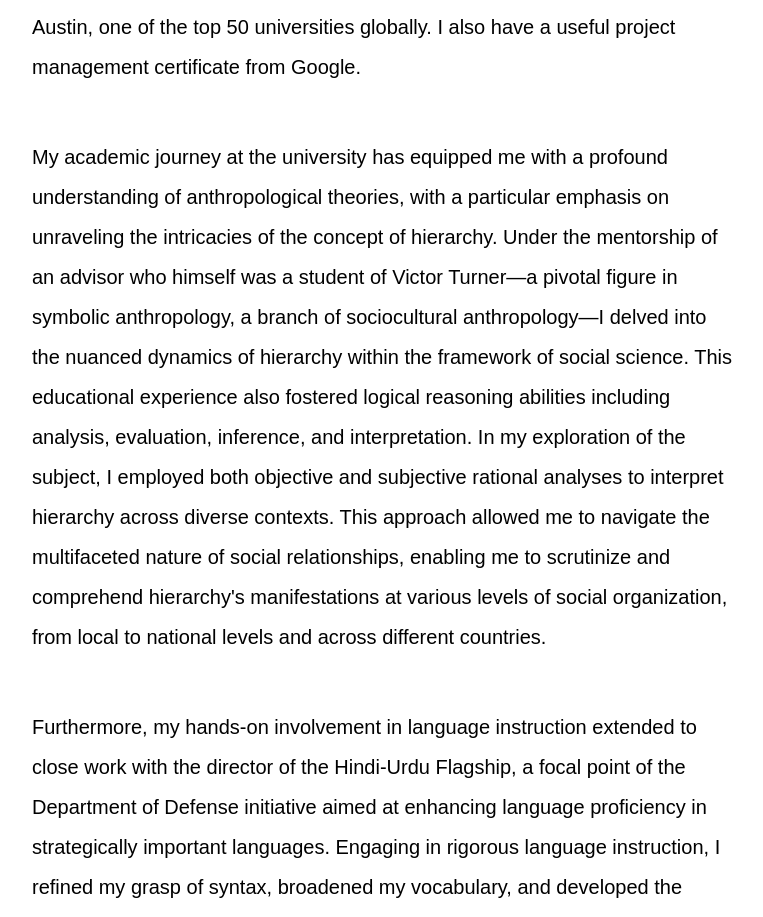
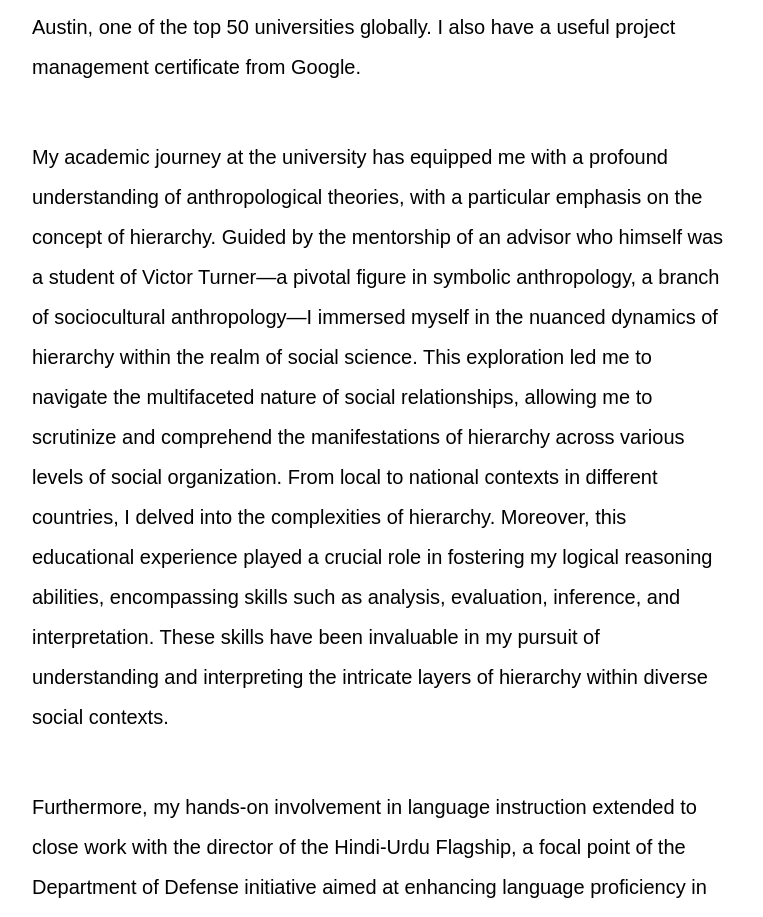
Before and after one commit to Colin-Pace/Portfolio, a React (Create React App) app: page / in a window 1280 px wide. Shown: the part 562-1479 px from the top of the page, without its empty margins (258-1021 px from the left). Built offline with nearby package versions, Linux system fonts and the light colour scheme.

Commit message:
textual edit

```diff
--- a/src/Profile.js
+++ b/src/Profile.js
@@ -6,7 +6,7 @@ function Profile() {
     <div>
       <p className = 'profileText'>I relish a sophisticated science joke like, "Why don’t scientists trust atoms? Because they make up everything."</p>
       <p className = 'profileText'>On the scholastic front, I've not only embraced academic excellence but soared to remarkable heights, clinching positions nationally in the 99th and 96th percentiles on standardized tests, each time in two subjects. In formal education, I have a bachelor of arts degree in anthropology, master of arts degree in Asian cultures and languages with a focus on Modern Standard Hindi, and a coding boot camp certificate from The University of Texas at Austin, one of the top 50 universities globally. I also have a useful project management certificate from Google.</p>
-      <p className = 'profileText'>My academic journey at the university has equipped me with a profound understanding of anthropological theories, with a particular emphasis on unraveling the intricacies of the concept of hierarchy. Under the mentorship of an advisor who himself was a student of Victor Turner—a pivotal figure in symbolic anthropology, a branch of sociocultural anthropology—I delved into the nuanced dynamics of hierarchy within the framework of social science. This educational experience also fostered logical reasoning abilities including analysis, evaluation, inference, and interpretation. In my exploration of the subject, I employed both objective and subjective rational analyses to interpret hierarchy across diverse contexts. This approach allowed me to navigate the multifaceted nature of social relationships, enabling me to scrutinize and comprehend hierarchy's manifestations at various levels of social organization, from local to national levels and across different countries.</p>
+      <p className = 'profileText'>My academic journey at the university has equipped me with a profound understanding of anthropological theories, with a particular emphasis on the concept of hierarchy. Guided by the mentorship of an advisor who himself was a student of Victor Turner—a pivotal figure in symbolic anthropology, a branch of sociocultural anthropology—I immersed myself in the nuanced dynamics of hierarchy within the realm of social science. This exploration led me to navigate the multifaceted nature of social relationships, allowing me to scrutinize and comprehend the manifestations of hierarchy across various levels of social organization. From local to national contexts in different countries, I delved into the complexities of hierarchy. Moreover, this educational experience played a crucial role in fostering my logical reasoning abilities, encompassing skills such as analysis, evaluation, inference, and interpretation. These skills have been invaluable in my pursuit of understanding and interpreting the intricate layers of hierarchy within diverse social contexts.</p>
       <p className = 'profileText'>Furthermore, my hands-on involvement in language instruction extended to close work with the director of the Hindi-Urdu Flagship, a focal point of the Department of Defense initiative aimed at enhancing language proficiency in strategically important languages. Engaging in rigorous language instruction, I refined my grasp of syntax, broadened my vocabulary, and developed the capacity to deliver verbally eloquent renditions of texts, facilitating effective communication and nuanced expression. This immersive experience fortified my critical thinking skills and elevated my cross-cultural competence. The proficiency I gained in Hindi was reinforced during four years when I lived in India.</p>
       <p className = 'profileText'>My familiarity with Hindi syntax proved advantageous for the consideration of syntax in the abstract when I enrolled in the university's coding boot camp. This experience solidified my understanding of JavaScript syntax and facilitated a comprehensive grasp of coding principles essential for developing web applications.</p>
       <p className = 'profileText'>The Google Project Management Certificate provided me with comprehensive insights into the project life cycle, emphasizing the essential documentation required to navigate tasks and milestones through project phases efficiently, leading to successful project completion.</p>
```
